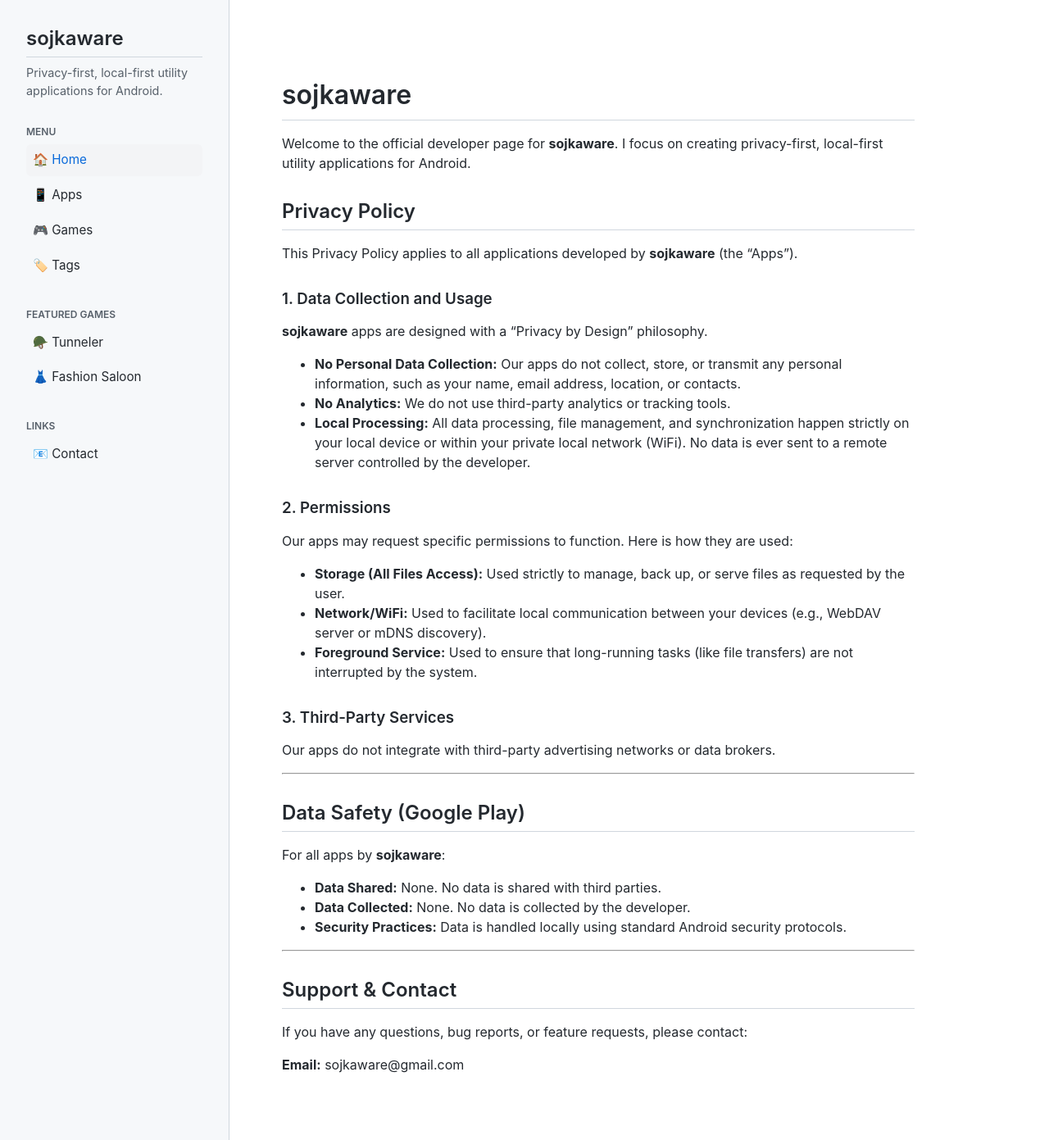
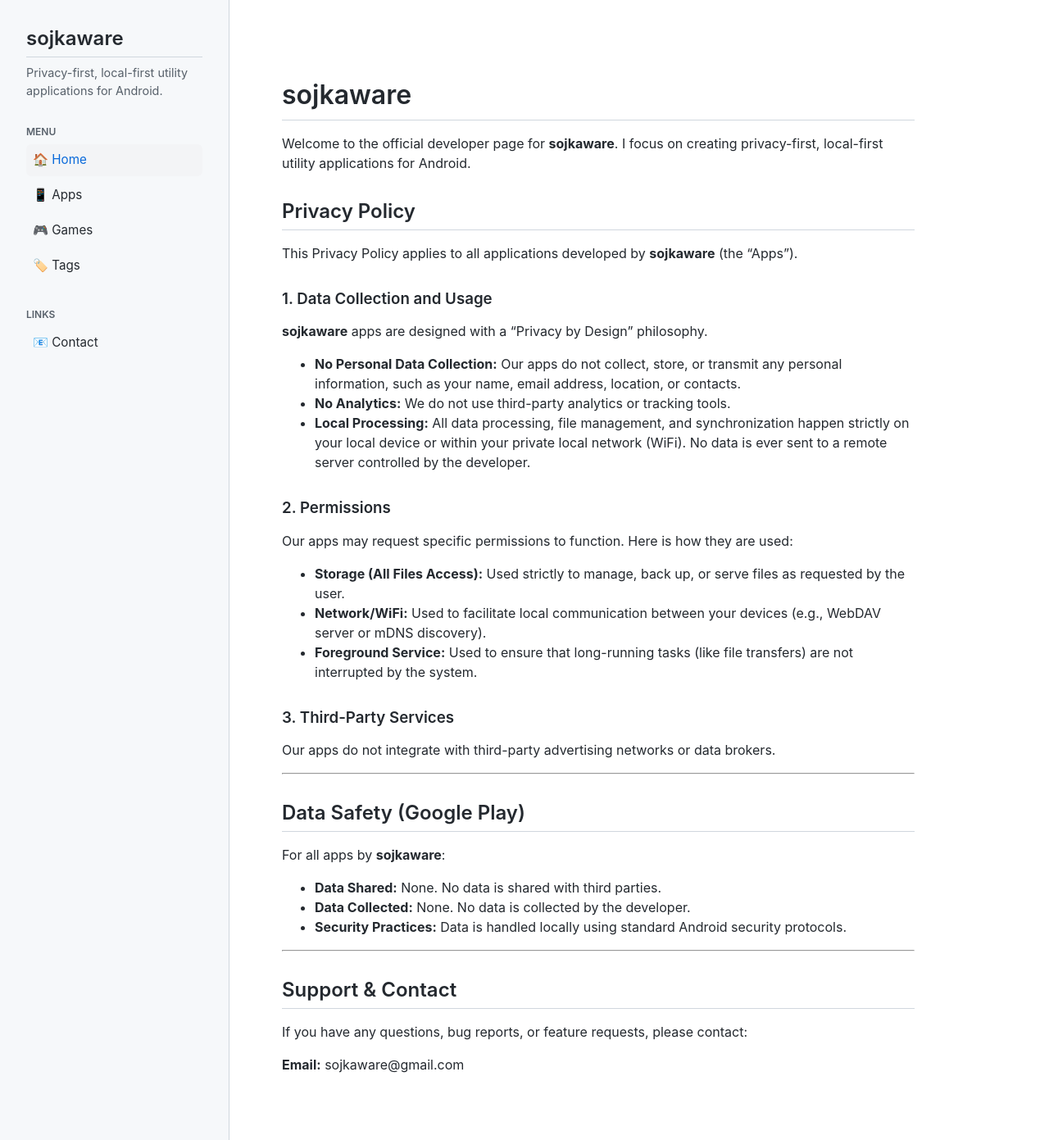
Before and after one commit to sojkaware/sojkaware.github.io, a Jekyll site: the page built from index.md, in a window 1280 px wide and 1391 px high. Shown: the whole window at 82% size. Built offline with Jekyll 4.4.1, drawn with Linux system fonts in a browser that asks for light colours.

Commit message:
removed featured

```diff
--- a/_layouts/default.html
+++ b/_layouts/default.html
@@ -31,15 +31,7 @@
             </ul>
         </div>
 
-        <div class="nav-section">
-            <h3>Featured Games</h3>
-            <ul class="nav-links">
-                <li><a href="https://sojkaware.github.io/Tunneler/index.html">🪖 Tunneler</a></li>
-                <li><a
-                        href="https://play.google.com/store/apps/details?id=com.sojkaware.jankudlacekfashionsaloon&hl=cs">👗
-                        Fashion Saloon</a></li>
-            </ul>
-        </div>
+
 
         <div class="nav-section">
             <h3>Links</h3>
```
